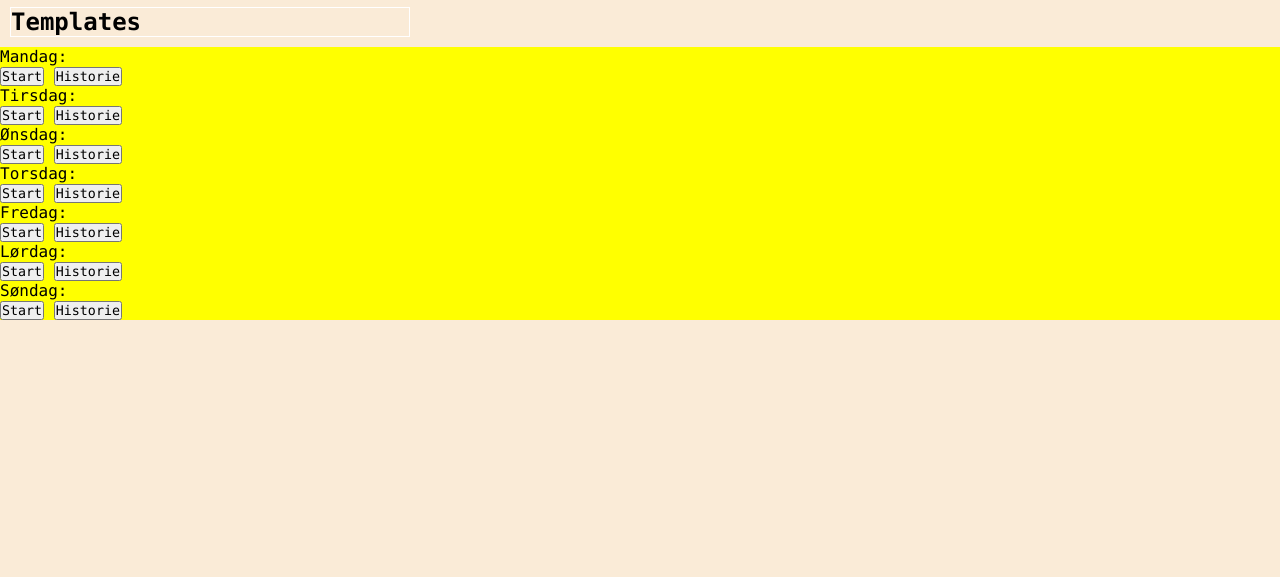
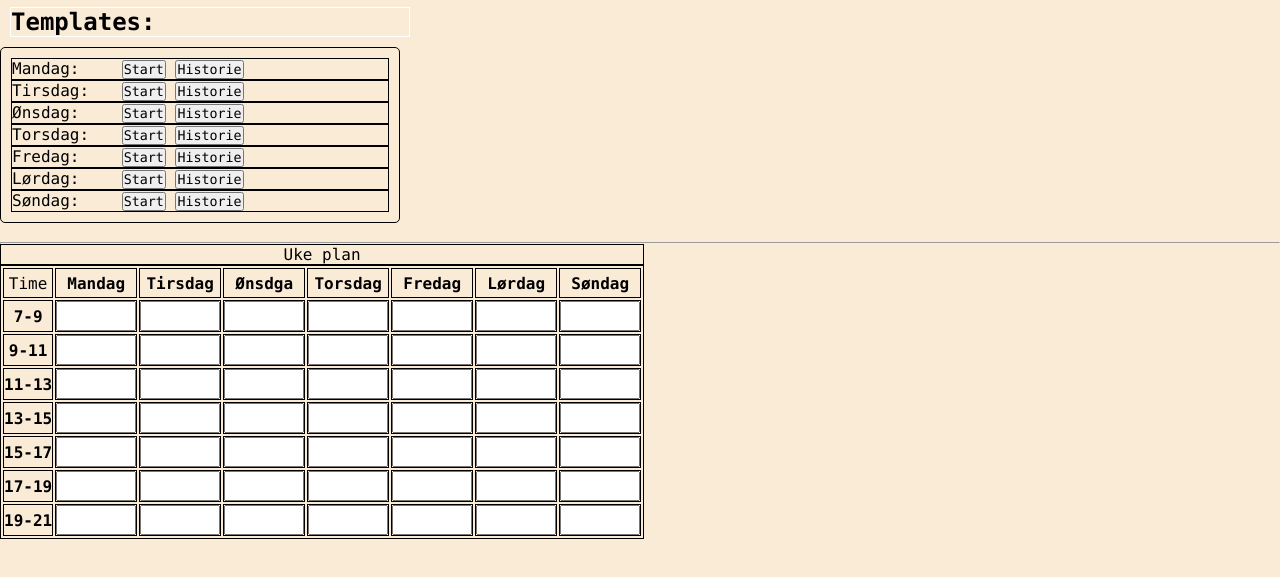
Before and after one commit to Zabih-Hassani/Workout_plan, a plain HTML site: page index.html in a window 1280 px wide. Shown: the part 53-630 px from the top of the page. Drawn offline with Linux system fonts and the light colour scheme.

Commit message:
lasst commit

```diff
--- a/index.html
+++ b/index.html
@@ -8,8 +8,8 @@
     <h1>Workout Plan</h1>
 </head>
 <body>
-    <h2>Templates</h2>
-    <section>
+    <h2>Templates:</h2>
+    <section class="work_out_templates">
         <div class="uke_Navn">
             <p>Mandag:</p>
             <button>Start</button>
@@ -46,5 +46,97 @@
             <button>Historie</button>
         </div>
     </section>
+    <br>
+    <hr>
+    <section>
+        <table>
+            <caption>Uke plan</caption>
+            <thead>
+                <tr>
+                    <td>Time</td>
+                    <th scope="col" class="ukeNavn">Mandag</th>
+                    <th scope="col" class="ukeNavn">Tirsdag</th>
+                    <th scope="col" class="ukeNavn">Ønsdga</th>
+                    <th scope="col" class="ukeNavn">Torsdag</th>
+                    <th scope="col" class="ukeNavn">Fredag</th>
+                    <th scope="col" class="ukeNavn">Lørdag</th>
+                    <th scope="col" class="ukeNavn">Søndag</th>
+                </tr>
+            </thead>
+            <tbody>
+                <tr class="time">
+                    <th scope="row">7-9</th>
+                    <td><input type="text"></td>
+                    <td><input type="text"></td>
+                    <td><input type="text"></td>
+                    <td><input type="text"></td>
+                    <td><input type="text"></td>
+                    <td><input type="text"></td>
+                    <td><input type="text"></td>
+                </tr>
+                <tr class="time">
+                    <th scope="row">9-11</th>
+                    <td><input type="text"></td>
+                    <td><input type="text"></td>
+                    <td><input type="text"></td>
+                    <td><input type="text"></td>
+                    <td><input type="text"></td>
+                    <td><input type="text"></td>
+                    <td><input type="text"></td>
+                </tr>
+                <tr class="time">
+                    <th scope="row">11-13</th>
+                    <td><input type="text"></td>
+                    <td><input type="text"></td>
+                    <td><input type="text"></td>
+                    <td><input type="text"></td>
+                    <td><input type="text"></td>
+                    <td><input type="text"></td>
+                    <td><input type="text"></td>
+                </tr>
+                <tr class="time">
+                    <th scope="row">13-15</th>
+                    <td><input type="text"></td>
+                    <td><input type="text"></td>
+                    <td><input type="text"></td>
+                    <td><input type="text"></td>
+                    <td><input type="text"></td>
+                    <td><input type="text"></td>
+                    <td><input type="text"></td>
+                </tr>
+                <tr class="time">
+                    <th scope="row">15-17</th>
+                    <td><input type="text"></td>
+                    <td><input type="text"></td>
+                    <td><input type="text"></td>
+                    <td><input type="text"></td>
+                    <td><input type="text"></td>
+                    <td><input type="text"></td>
+                    <td><input type="text"></td>
+                </tr>
+                <tr class="time">
+                    <th scope="row">17-19</th>
+                    <td><input type="text"></td>
+                    <td><input type="text"></td>
+                    <td><input type="text"></td>
+                    <td><input type="text"></td>
+                    <td><input type="text"></td>
+                    <td><input type="text"></td>
+                    <td><input type="text"></td>
+                </tr>
+                <tr class="time">
+                    <th scope="row">19-21</th>
+                    <td><input type="text"></td>
+                    <td><input type="text"></td>
+                    <td><input type="text"></td>
+                    <td><input type="text"></td>
+                    <td><input type="text"></td>
+                    <td><input type="text"></td>
+                    <td><input type="text"></td>
+                </tr>
+            </tbody>
+        </table>
+
+    </section>
 </body>
 </html>
--- a/style/style.css
+++ b/style/style.css
@@ -13,6 +13,40 @@ h1, h2{
 body{
     background-color: antiquewhite;
 }
-section{
-    background-color: yellow;
+.work_out_templates{
+    width: 400px;
+    border: 1px solid black;
+    margin: 0px;
+    padding: 10px;
+    border-radius: 5px;
 }
+p{
+    width: 100px;
+    display: inline-block;
+}
+
+.uke_Navn{
+    border: 1px solid black;
+}
+table, caption, tr, thead, td, th{
+    border: 1px solid black;
+}
+thead{
+    color: black;
+    border: 1px solid red;
+}
+input, tr{
+    width: 80px;
+    height: 30px;
+    box-sizing: border-box;
+    overflow: hidden;
+    font-size: auto;
+    text-align: center;
+    text-transform: capitalize;
+}
+button:hover, input:hover{
+    background-color: gray;
+    color: aqua;
+    font-weight: bold;
+    text-transform: uppercase;
+}
```
